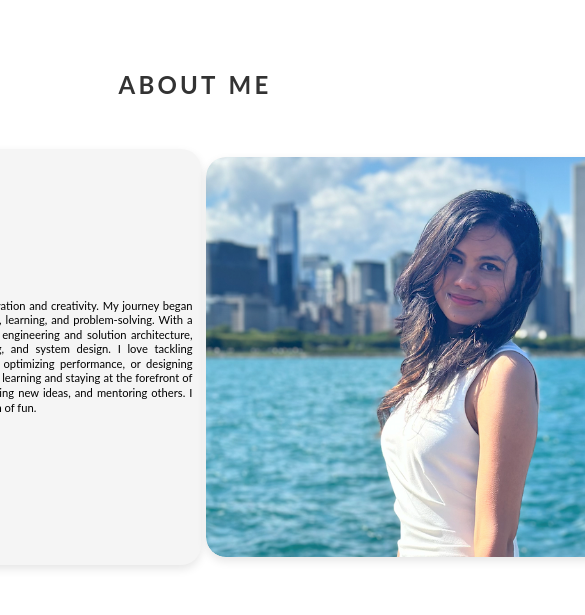
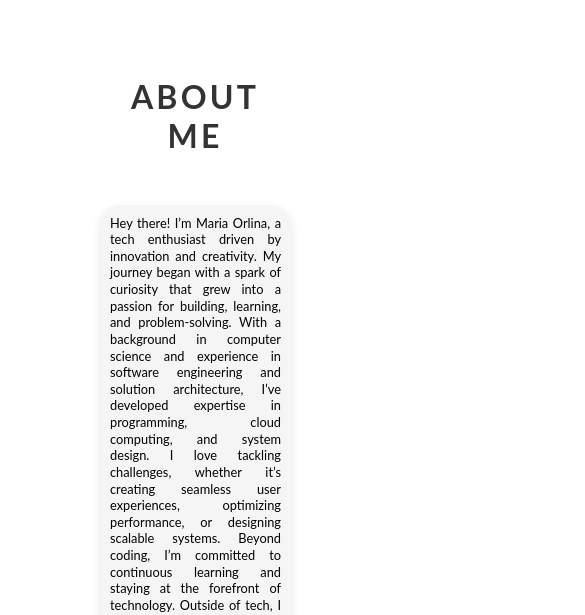
Before and after one commit to MariaOrlina/My-Portfolio-Website, a Next.js app: page / in a window 390 px wide. Shown: the part 944-1559 px from the top of the page, 585 px wide, since content can reach past the window. Built offline with nearby package versions, Linux system fonts and the light colour scheme.

Commit message:
tried to fix the mobile layout for the contact section

```diff
--- a/src/components/Contact/style.module.scss
+++ b/src/components/Contact/style.module.scss
@@ -7,7 +7,7 @@
     background-color: #000000;
     position: relative;
     overflow: hidden;
-    height: 600px; /* Default height */
+    min-height: 600px; /* Default height */
 
     .headline {
         position: absolute;
@@ -33,6 +33,13 @@
             height: 100%;
             object-fit: contain;
         }
+        @media (max-width: 768px) {
+            height: 60%; /* Reduce height for smaller screens */
+        }
+
+        @media (max-width: 480px) {
+            height: 50%; /* Further reduce height for mobile screens */
+        }
     }
 
     .watermarkCover {
@@ -44,6 +51,11 @@
         background-color: #030202;
         z-index: 2;
         border-radius: 15px;
+
+        @media (max-width: 480px) {
+            width: 100px; /* Further smaller size */
+            height: 40px;
+        }
     }
 
     .body {
@@ -71,6 +83,14 @@
                 -webkit-text-fill-color: transparent;
                 background-clip: text;
                 text-fill-color: transparent;
+
+                @media (max-width: 768px) {
+                    font-size: 1.5rem; /* Adjust for tablets */
+                }
+
+                @media (max-width: 480px) {
+                    font-size: 1.2rem; /* Smallest size for mobile */
+                }
             }
         }
 
@@ -88,6 +108,14 @@
 
                 &:hover {
                     color: #ffffff;
+                }
+
+                @media (max-width: 768px) {
+                    font-size: 1.5rem; /* Reduce icon size for tablets */
+                }
+
+                @media (max-width: 480px) {
+                    font-size: 1.2rem; /* Smallest size for mobile */
                 }
             }
         }
@@ -130,10 +158,11 @@
     }
 
     @media (max-width: 768px) {
-        height: auto;
+        height: auto; /* Adjust height for content */
+        min-height: 400px; /* Ensure section is not too small */
 
         .splineWrapper {
-            height: 60%; /* Adjust for smaller screens */
+            height: 60%; /* Adjust height for tablets */
         }
 
         .body {
@@ -142,38 +171,39 @@
             padding: 10px;
 
             .leftText h2 {
-                font-size: 1.8rem; /* Reduce text size further */
+                font-size: 1.5rem; /* Adjust text size */
             }
 
             .rightIcons {
                 gap: 10px;
 
                 a {
-                    font-size: 1.5rem; /* Adjust icon size further */
+                    font-size: 1.5rem; /* Adjust icon size */
                 }
             }
         }
     }
 
     @media (max-width: 480px) {
-        height: auto;
+        height: auto; /* Let content dictate height */
+        min-height: 350px; /* Prevent shrinking */
 
         .splineWrapper {
-            height: 50%; /* Adjust height for very small screens */
+            height: 50%; /* Adjust Spline height for mobile */
         }
 
         .body {
             padding: 10px;
 
             .leftText h2 {
-                font-size: 1.5rem; /* Smallest text size */
+                font-size: 1.2rem; /* Smaller text size */
             }
 
             .rightIcons {
                 gap: 8px;
 
                 a {
-                    font-size: 1.3rem; /* Adjust icon size */
+                    font-size: 1.2rem; /* Adjust icon size */
                 }
             }
         }
--- a/src/components/Description/style.module.scss
+++ b/src/components/Description/style.module.scss
@@ -17,6 +17,14 @@
         color: #333;
         word-spacing: 0.2rem;
         letter-spacing: 0.3rem;
+
+        @media (max-width: 768px) {
+            font-size: 2rem; // Adjust title size for tablets
+        }
+
+        @media (max-width: 480px) {
+            font-size: 1.5rem; // Adjust title size for mobile
+        }
     }
 
     .body {
@@ -99,39 +107,47 @@
         }
     }
 
+    // Responsive styles
     @media (max-width: 768px) {
         .body {
-            gap: 10px;
+            flex-direction: column; // Stack elements vertically
+            gap: 20px; // Adjust spacing between elements
 
-            .textContent {
-                padding: 10px;
+            .textContent,
+            .imageGrid {
+                max-width: 300px; // Smaller width for tablets
+                margin: 0 auto; // Center elements
+                height: auto; // Let height adjust automatically
+
                 p {
-                    font-size: clamp(0.8rem, 1.8vw, 0.9rem); // Smaller font for mobile devices
+                    font-size: clamp(0.9rem, 2vw, 1rem); // Adjust text size
                     line-height: 1.4;
                 }
             }
-        }
-
-        .title {
-            font-size: 1.8rem;
         }
     }
 
     @media (max-width: 480px) {
         .body {
-            gap: 5px;
+            flex-direction: column; // Stack vertically for mobile
+            gap: 15px; // Smaller gap for tighter layouts
 
-            .textContent {
-                padding: 8px;
+            .textContent,
+            .imageGrid {
+                max-width: 250px; // Limit size for smaller devices
+                width: 90%; // Responsive width for mobile
+                margin: 0 auto; // Center elements
+                height: auto;
+
                 p {
-                    font-size: clamp(0.7rem, 1.5vw, 0.8rem); // Smallest font size for very small devices
+                    font-size: clamp(0.8rem, 1.5vw, 0.9rem); // Adjust text size further
                     line-height: 1.3;
                 }
             }
-        }
 
-        .title {
-            font-size: 1.5rem;
+            .textContent {
+                padding: 10px; // Adjust padding for mobile
+            }
         }
     }
 }
--- a/src/components/Landing/style.module.scss
+++ b/src/components/Landing/style.module.scss
@@ -127,31 +127,16 @@
     }
   }
 }
-
 @media (max-width: 768px) {
-  .splineWrapper {
-    width: 100%;
-    height: 100%;
-    position: absolute;
-    top: 50%; // Center vertically
-    left: 50%; // Center horizontally
-    transform: translate(-50%, -50%); // Align center
-    canvas {
-      width: 100%;
-      height: 100%;
-      object-fit: contain; // Adjust to ensure it looks good on smaller screens
-    }
-  }
-
   .sliderContainer {
-    bottom: 8%;
+    bottom: 8%; // Adjusted position for smaller screens
     .slider {
-      font-size: 1.5rem;
+      font-size: 1.5rem; // Smaller font size for mobile screens
     }
   }
 
   .promptBanner {
-    font-size: 1rem;
-    padding: 8px 15px;
+    font-size: 1rem; // Smaller font size for the banner
+    padding: 8px 15px; // Adjusted padding
   }
 }
--- a/src/components/skills/style.module.scss
+++ b/src/components/skills/style.module.scss
@@ -164,6 +164,13 @@
         text-align: center;
         z-index: 3;
 
+        @media (max-width: 480px) {
+            left: 10%; // Move to the left side of the screen
+            transform: translate(0, 0); // Remove center alignment only for mobile
+            width: 60%; // Smaller size for mobile screens
+            padding: 15px; // Adjusted padding for compact appearance
+        }
+
         h3 {
             font-size: 2rem;
             font-weight: bold;
@@ -207,9 +214,9 @@
                 color: #333;
 
                 @media (max-width: 480px) {
-                    padding: 5px 10px; // Adjust padding for mobile
-                    font-size: 0.8rem;
-                  }
+                    padding: 2px 8px; // Adjust padding for mobile
+                    font-size: 0.6rem; // Smaller font for mobile
+                }
             }
         }
 
```
